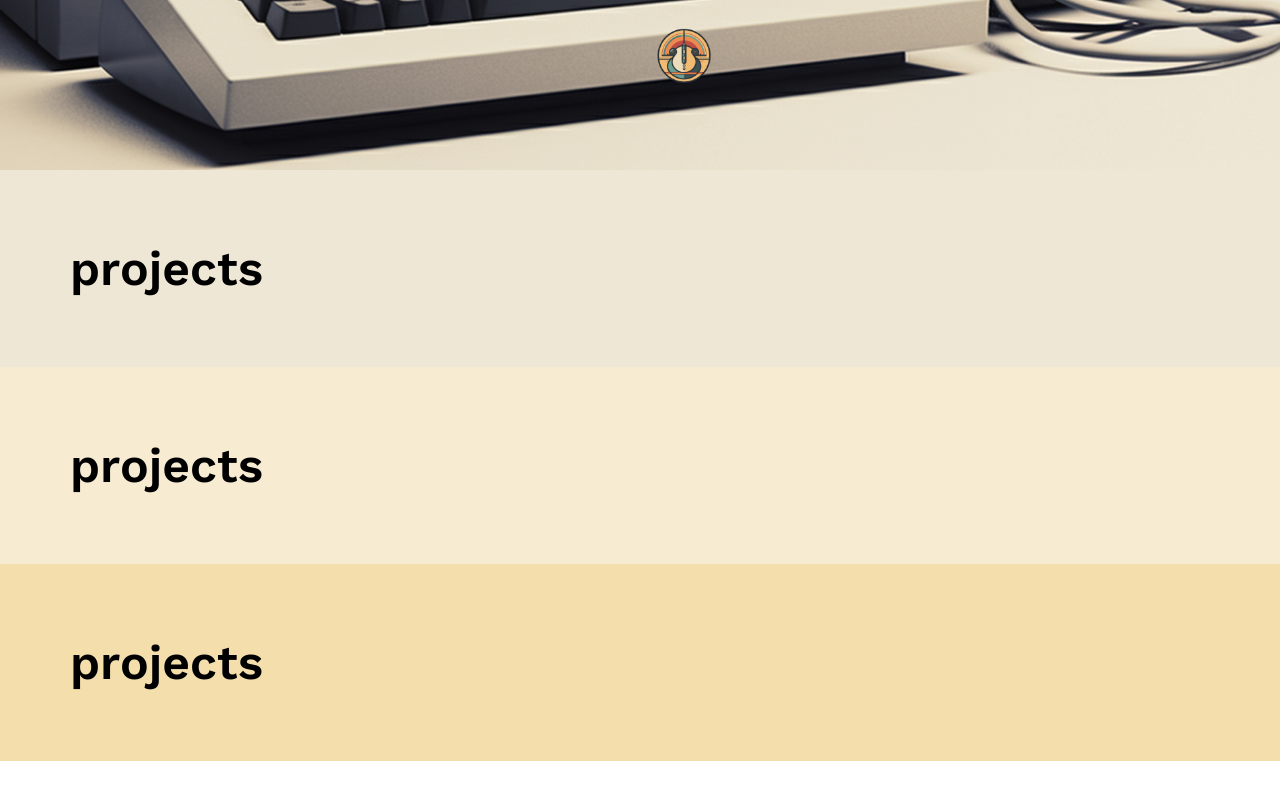
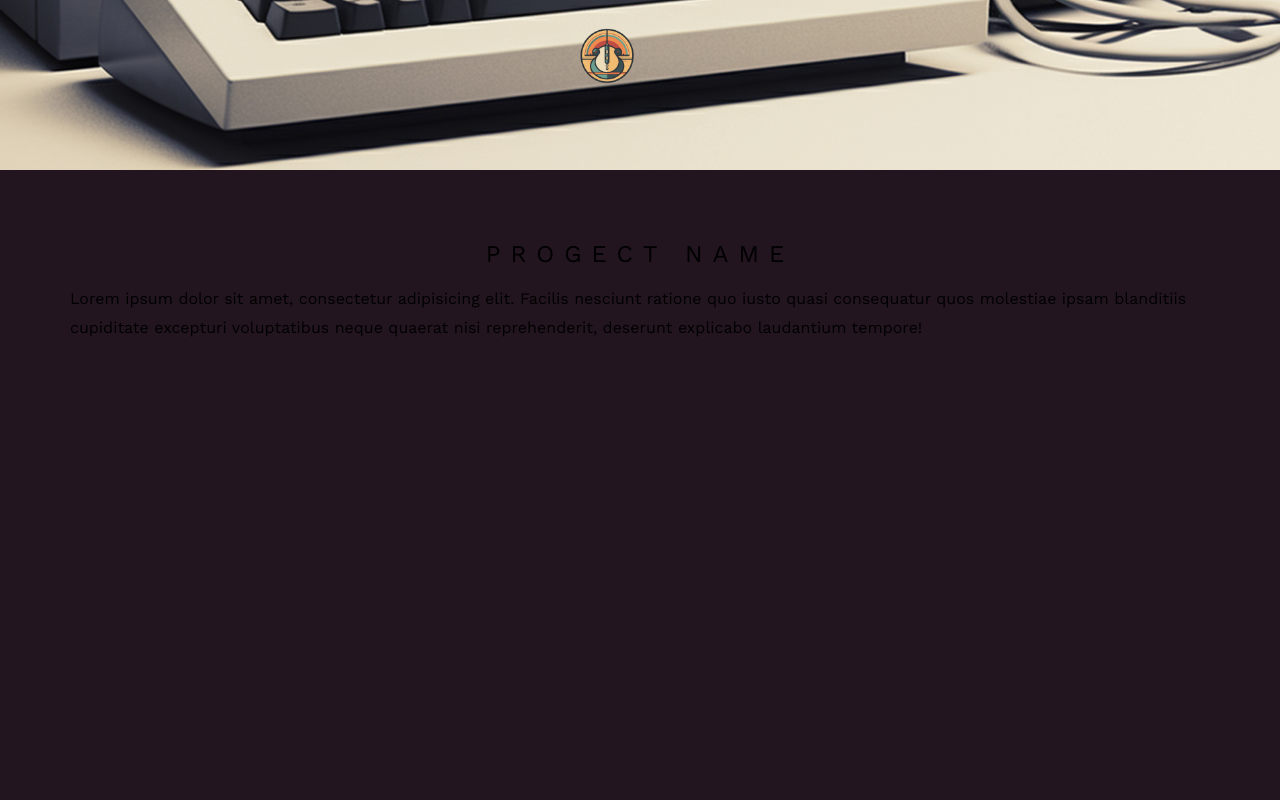
Before and after one commit to Yariandres/nuxt-personal-blog, a Nuxt app: page / in a window 1280 px wide. Shown: the part 630-1430 px from the top of the page. Before the commit the page ends 1391 px from the top, so only its background shows below. Built offline with nearby package versions, Linux system fonts and the light colour scheme.

Commit message:
adding project page

```diff
--- a/assets/scss/mixins.scss
+++ b/assets/scss/mixins.scss
@@ -44,5 +44,4 @@
   background-size: cover;
   background-repeat: no-repeat;
   background-position: center;
-
 }
--- a/components/pages/home/Hero.vue
+++ b/components/pages/home/Hero.vue
@@ -119,8 +119,8 @@ useIntervalFn(() => {
 .scroller {
   position: absolute;
   bottom: 50px;
-  left: 50%;
-  transform: translateX(-50%);
+  left: 44%;
+  transform: translateX(-5%);
   cursor: pointer;
   @include bounce-animation(2s);
   border-radius: 50px;
--- a/components/pages/home/Prejects.vue
+++ b/components/pages/home/Prejects.vue
@@ -2,30 +2,67 @@
 
 <template>
   <section class="section">
-    <h2>projects</h2>
+    <div class="flex flex-col gap-16">
+      <div class="flex flex-col gap-16">
+        <h2 class="uppercase heading">Progect Name</h2>
+        <p class="description">
+          Lorem ipsum dolor sit amet, consectetur adipisicing elit. Facilis
+          nesciunt ratione quo iusto quasi consequatur quos molestiae ipsam
+          blanditiis cupiditate excepturi voluptatibus neque quaerat nisi
+          reprehenderit, deserunt explicabo laudantium tempore!
+        </p>
+      </div>
+      <div class="flex flex-col gap-16"></div>
+    </div>
   </section>
 </template>
 
 <style lang="scss">
+@mixin flex-gap($gap-count) {
+  $gap: 16px;
+
+  @for $i from 1 through $gap-count {
+    .gap-#{$i} {
+      margin-right: $gap;
+    }
+  }
+}
+
+.text-center {
+  text-align: center;
+}
+
+.uppercase {
+  text-transform: uppercase;
+}
+
+.flex {
+  display: flex;
+}
+
+.flex-col {
+  flex-direction: column;
+}
+
+.gap-16 {
+  gap: 16px;
+}
+
 .section {
   padding: 70px;
+  height: calc(100dvh - 14em);
   scroll-snap-align: start;
+  background-color: #221520;
 
-  &:nth-of-type(2) {
-    background: #efe7d5;
-  }
-  &:nth-of-type(3) {
-    background: #f7ecd2;
-  }
-  &:nth-of-type(4) {
-    background: #f3deac;
-  }
-  &:nth-of-type(5) {
-    background: #f7e7c2;
+  .heading {
+    letter-spacing: 10px;
+    font-weight: 100;
+    @extend .text-center;
   }
 
-  h2 {
-    font-size: 3em;
+  .description {
+    font-size: 16px;
+    line-height: 29px;
   }
 }
 </style>
--- a/pages/index.vue
+++ b/pages/index.vue
@@ -4,7 +4,5 @@
   <main>
     <pages-home-hero />
     <pages-home-prejects />
-    <pages-home-prejects />
-    <pages-home-prejects />
   </main>
 </template>
```
